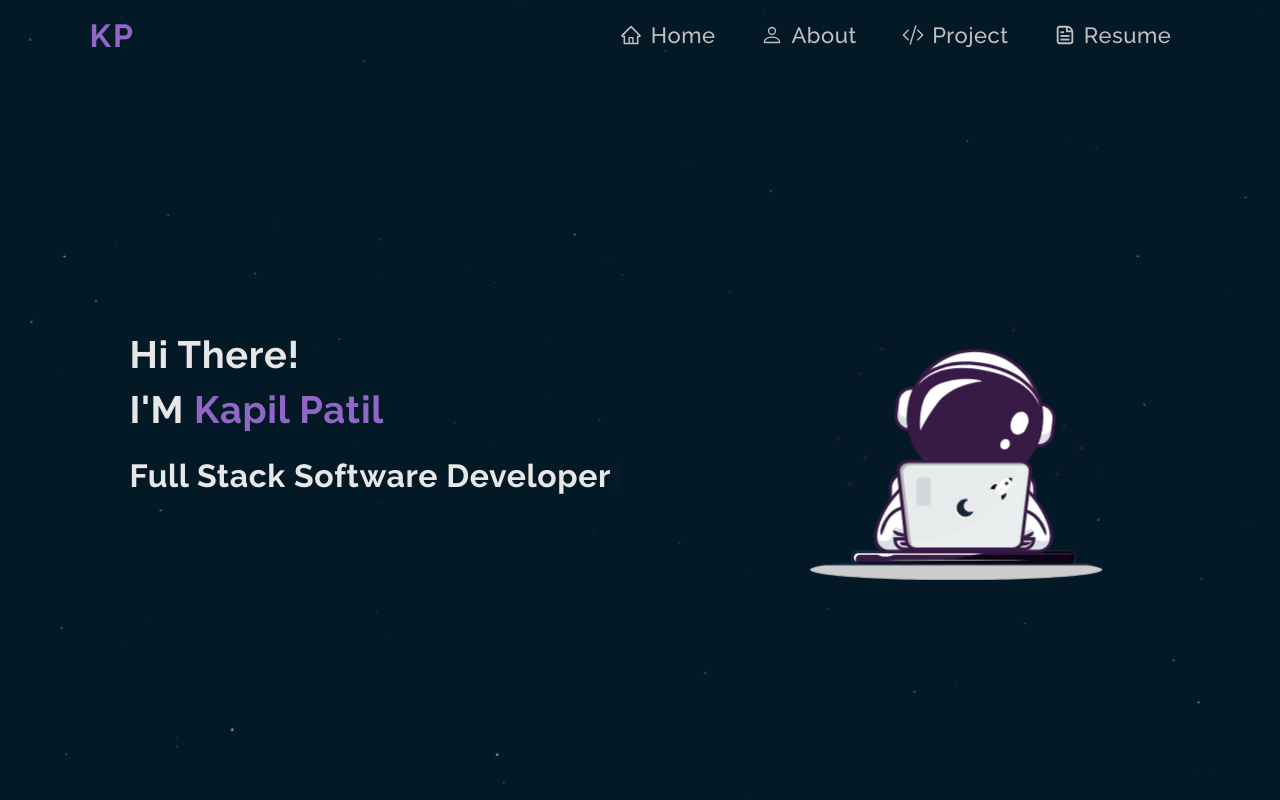
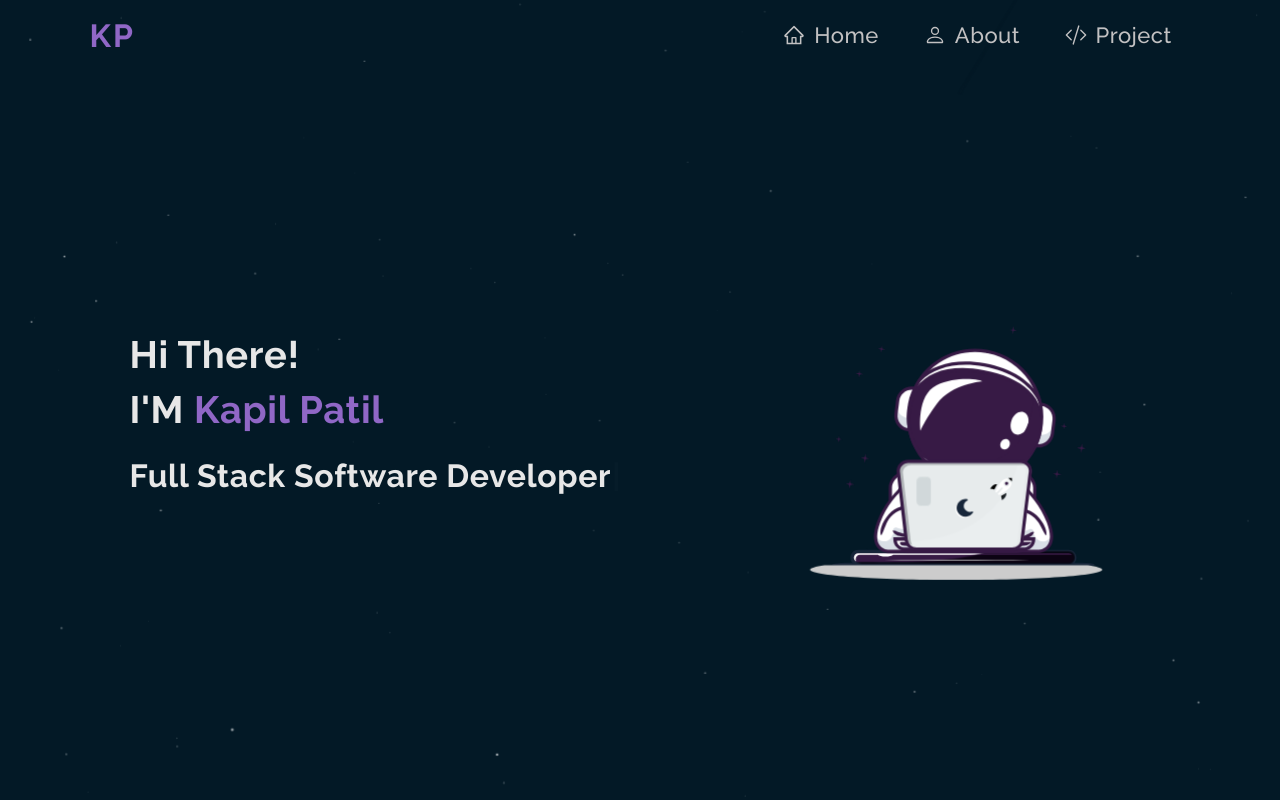
Before and after one commit to kapilpatil1989/KapilPortfolio, a React (Create React App) app: page / in a window 1280 px wide. Shown: the top 800 px of the page. Built offline with nearby package versions, Linux system fonts and the light colour scheme.

Commit message:
resume removed

```diff
--- a/src/Components/Navbar.js
+++ b/src/Components/Navbar.js
@@ -54,7 +54,7 @@ const Nav = () => {
             <li onClick={hideMenu}><Link to="/"><AiOutlineHome/> Home</Link></li>
             <li onClick={hideMenu}><Link to="/About"><BsPerson/> About</Link></li>
             <li onClick={hideMenu}><Link to="/Project"><BsCodeSlash/> Project</Link></li>
-            <li onClick={hideMenu}><Link to="/Resume"><CgFileDocument/> Resume</Link></li>
+            {/* <li onClick={hideMenu}><Link to="/Resume"><CgFileDocument/> Resume</Link></li> */}
         </ul>
 
     </nav>
```
